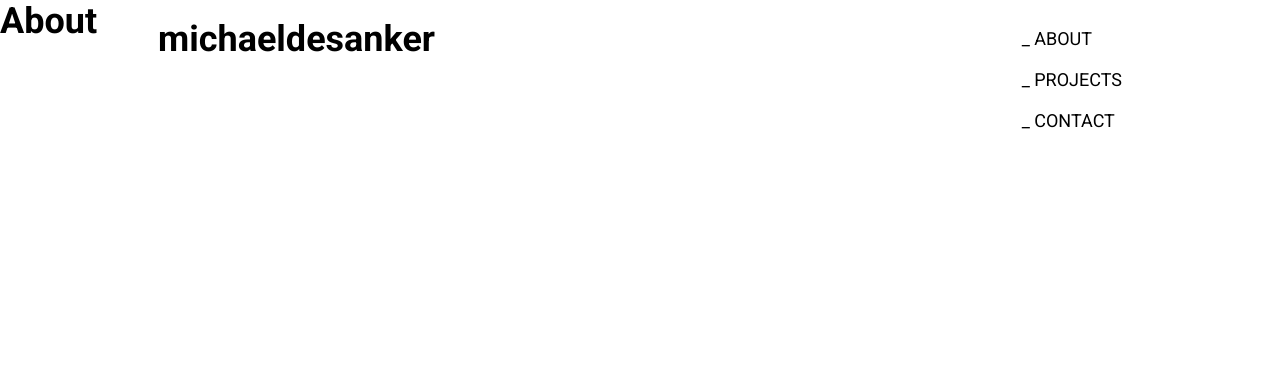
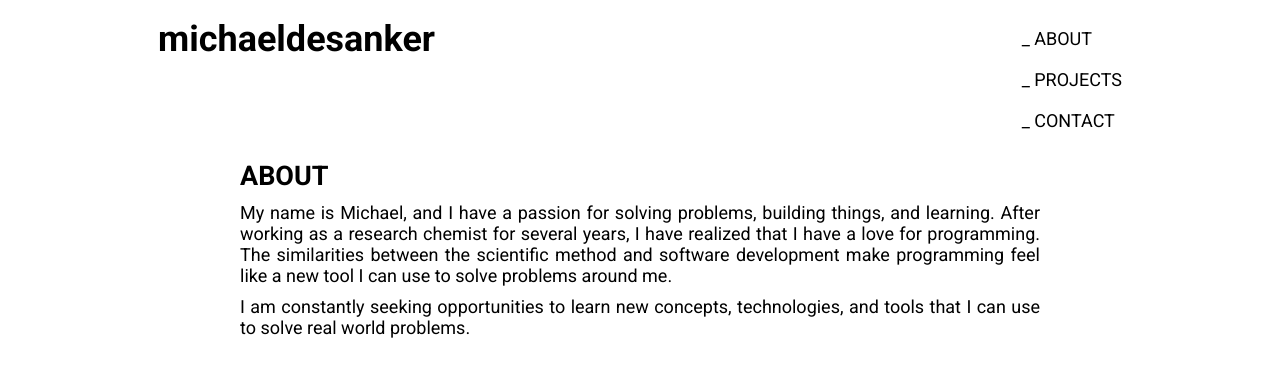
Before and after one commit to mdesanker/portfolio, a React (Create React App) app: page /about in a window 1280 px wide. Shown: the top 374 px of the page. Built offline with nearby package versions, Linux system fonts and the light colour scheme.

Commit message:
Style about text

```diff
--- a/src/App.tsx
+++ b/src/App.tsx
@@ -2,7 +2,6 @@ import React, { Fragment } from "react";
 import GlobalStyles from "./theme/GlobalStyles";
 import { Routes, Route } from "react-router-dom";
 import Home from "./components/views/home/Home";
-import Nav from "./components/elements/nav/Nav";
 import About from "./components/views/about/About";
 
 function App() {
--- a/src/components/elements/nav/Nav.tsx
+++ b/src/components/elements/nav/Nav.tsx
@@ -26,7 +26,6 @@ const Nav = () => {
 const Wrapper = styled.nav`
   position: fixed;
   width: 100%;
-  height: 100vh;
 `;
 
 const Container = styled.div`
--- a/src/components/views/about/About.tsx
+++ b/src/components/views/about/About.tsx
@@ -1,15 +1,53 @@
+import { Fragment } from "react";
 import styled from "styled-components";
 import Nav from "../../elements/nav/Nav";
 
 const About = () => {
   return (
-    <Wrapper>
+    <Fragment>
       <Nav />
-      <h1>About</h1>
-    </Wrapper>
+      <Wrapper>
+        <Section>
+          <Title>About</Title>
+
+          <Text>
+            My name is Michael, and I have a passion for solving problems,
+            building things, and learning. After working as a research chemist
+            for several years, I have realized that I have a love for
+            programming. The similarities between the scientific method and
+            software development make programming feel like a new tool I can use
+            to solve problems around me.
+          </Text>
+          <Text>
+            I am constantly seeking opportunities to learn new concepts,
+            technologies, and tools that I can use to solve real world problems.
+          </Text>
+        </Section>
+      </Wrapper>
+    </Fragment>
   );
 };
 
-const Wrapper = styled.main``;
+const Wrapper = styled.main`
+  padding-top: 160px;
+  display: flex;
+  justify-content: center;
+`;
+
+const Section = styled.section`
+  display: flex;
+  flex-direction: column;
+  gap: 10px;
+  width: 70%;
+  max-width: 800px;
+`;
+
+const Title = styled.h1`
+  text-transform: uppercase;
+`;
+
+const Text = styled.p`
+  text-align: justify;
+`;
 
 export default About;
```
